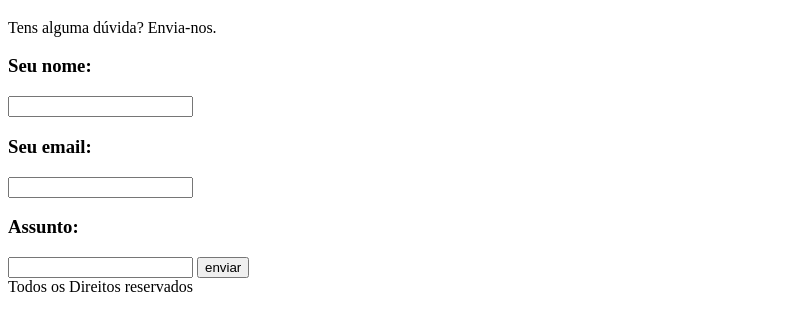
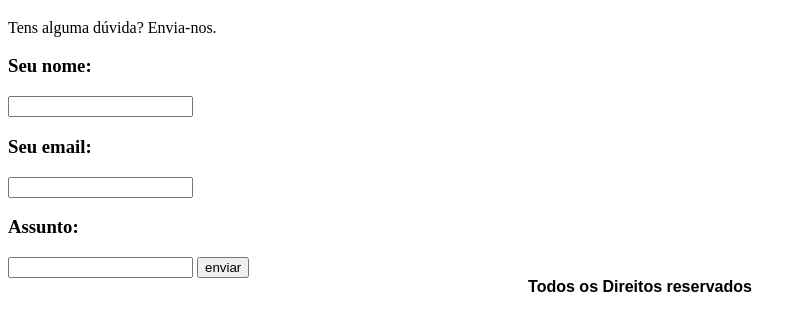
Before and after one commit to guilherme-bezerra-br/Carvalho-Corte---Navalha, a plain HTML site: page contato.html in a window 1280 px wide. Shown: the part 213-544 px from the top of the page, without its empty margins (0-807 px from the left). Drawn offline with Linux system fonts and the light colour scheme.

Commit message:
Corpo CSS

```diff
--- a/contato.html
+++ b/contato.html
@@ -4,6 +4,7 @@
     <meta charset="UTF-8">
     <meta name="viewport" content="width=device-width, initial-scale=1.0">
     <title>Carvalho Corte & Navalha</title>
+    <link rel="stylesheet" href="styles.css">
 </head>
 
 <body>
--- a/styles.css
+++ b/styles.css
@@ -0,0 +1,6 @@
+footer {
+    color: black;
+    font-weight: bold;
+    font-family: Arial, Helvetica, sans-serif;
+    text-align: center;
+}
```
Also changed, not shown: index.html (+1 -0 lines), marque.html (+1 -0 lines), quem-somos.html (+1 -0 lines).
